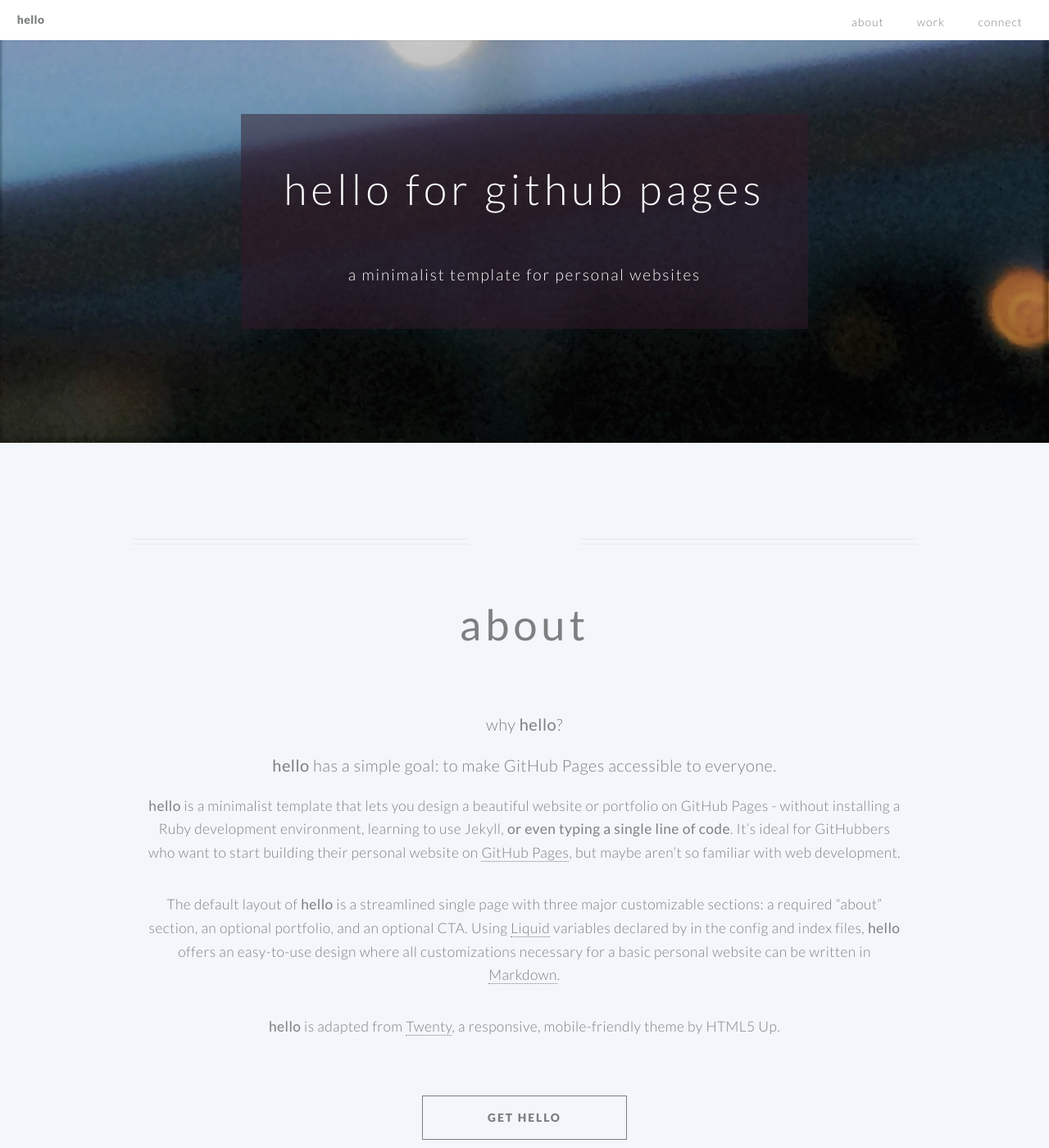
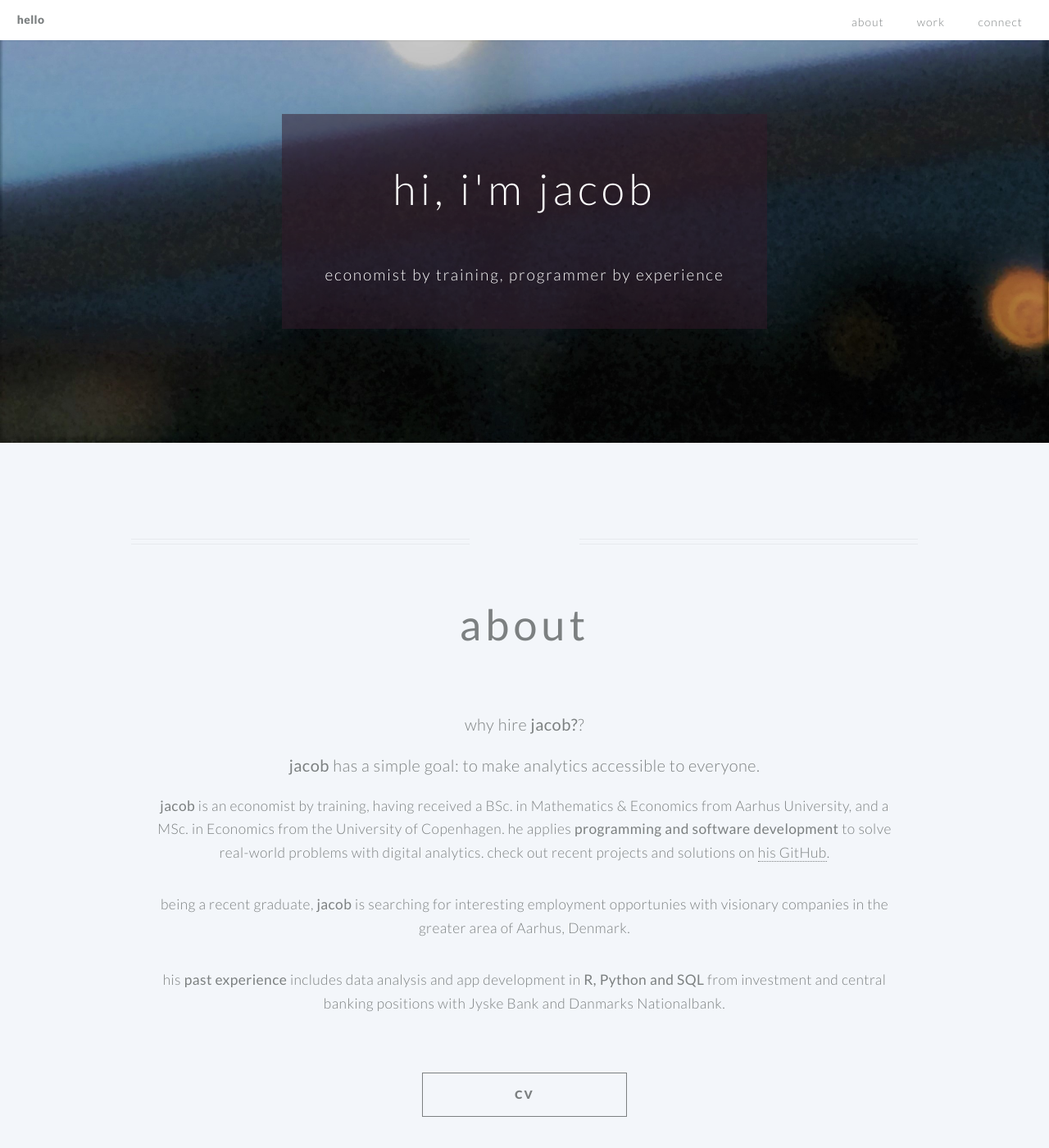
Before and after one commit to jacob-hein/jacobhein.com, a Jekyll site: the page built from index.md, in a window 1280 px wide and 1400 px high. Shown: the whole window at 82% size. Built offline with Jekyll 4.4.1, drawn with Linux system fonts in a browser that asks for light colours; some of the changed text lies outside the part shown.

Commit message:
Update index.md

```diff
--- a/index.md
+++ b/index.md
@@ -4,8 +4,8 @@ layout: hello-default
 # using Markdown language, you can customize the following variables!
 
 # these variables are required -------------------------------
-banner_title: hello for github pages
-banner_subtitle: a minimalist template for personal websites
+banner_title: hi, i'm jacob
+banner_subtitle: economist by training, programmer by experience
 background_image: /images/background.jpeg
 
 # all of the following variables are optional -----------------
@@ -15,15 +15,15 @@ page_url: /hello # only include this variable if you aren't building the page to
 favicon: /assets/ico/favicon.ico
 
 # social media
-twitter_username: notsaragong # # your twitter handle
-github_username:  saragong # your github username
-linkedin: saragong # the part after ("https://www.linkedin.com/in/...")
+twitter_username: jacobhein_ # # your twitter handle
+github_username:  jacobshein # your github username
+linkedin: jacob-hein # the part after ("https://www.linkedin.com/in/...")
 # facebook_username: <-- your facebook username (the part after "https://www.facebook.com/...")
 # google_analytics: <-- your google analytics Tracking ID
 
 # By declaring these variables, you can include a button that links to an external website or to media.
-about_button: https://github.com/saragong/hello # the link
-about_button_label: get hello # the label on the button
+about_button: https://jacobhein.com # the link
+about_button_label: cv # the label on the button
 
 # optional portfolio section ------------------------------------------
 
@@ -36,22 +36,21 @@ portfolio_description: you can include a portfolio showcasing your work and orga
 
 # By declaring these variables, you can include a CTA section.
 cta: connect # the heading for your CTA section
-cta_description: questions, comments, or concerns? please don't hesitate to reach out. # a description to be desplayed below the heading and above the content
-cta_button: mailto:saragong@usc.edu # a link to an external website or to media
+cta_description: don't hesitate to reach out. # a description to be desplayed below the heading and above the content
+cta_button: mailto:jacob-hein@hotmail.com # a link to an external website or to media
 cta_button_label: contact # the label on the button
 
 ---
 [//]: # (write a bit about yourself here)
-### why **hello**?
+### why hire **jacob?**?
 
-### **hello** has a simple goal: to make GitHub Pages accessible to everyone.
+### **jacob** has a simple goal: to make analytics accessible to everyone.
 
-**hello** is a minimalist template that lets you design a beautiful website or portfolio on GitHub Pages - without installing a Ruby
-development environment, learning to use Jekyll, **or even typing a single line of code**. It's ideal for GitHubbers
-who want to start building their personal website on [GitHub Pages](https://pages.github.com/), but maybe aren't so familiar with web development.
+**jacob** is an economist by training, having received a BSc. in Mathematics & Economics from Aarhus University, and a MSc. in Economics from the University of Copenhagen.
+he applies **programming and software development** to solve real-world problems with digital analytics.
+check out recent projects and solutions on [his GitHub](https://github.com/jacobshein).
+
+being a recent graduate, **jacob** is searching for interesting employment opportunies with visionary companies in the greater area of Aarhus, Denmark.
 
 
-The default layout of **hello** is a streamlined single page with three major customizable sections: a required "about" section, an optional portfolio, and an optional CTA. Using [Liquid](https://shopify.github.io/liquid/) variables declared by in the config and index files, **hello** offers an easy-to-use design where all customizations necessary for a basic personal website can be written in [Markdown](https://www.markdownguide.org/basic-syntax/).
-
-
-**hello** is adapted from [Twenty](https://html5up.net/twenty), a responsive, mobile-friendly theme by HTML5 Up.
+his **past experience** includes data analysis and app development in **R, Python and SQL** from investment and central banking positions with Jyske Bank and Danmarks Nationalbank.
```
